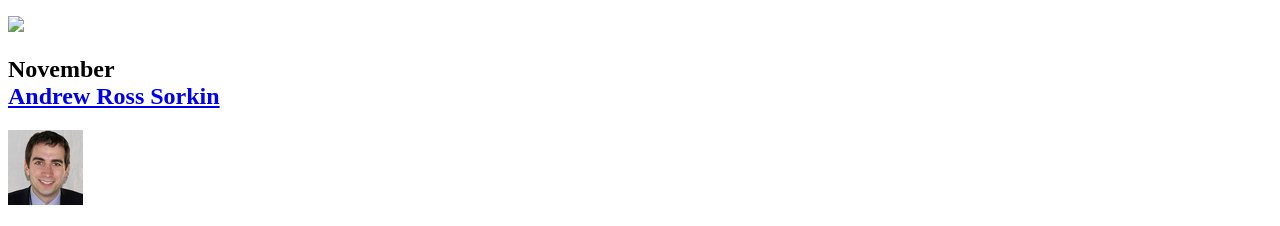
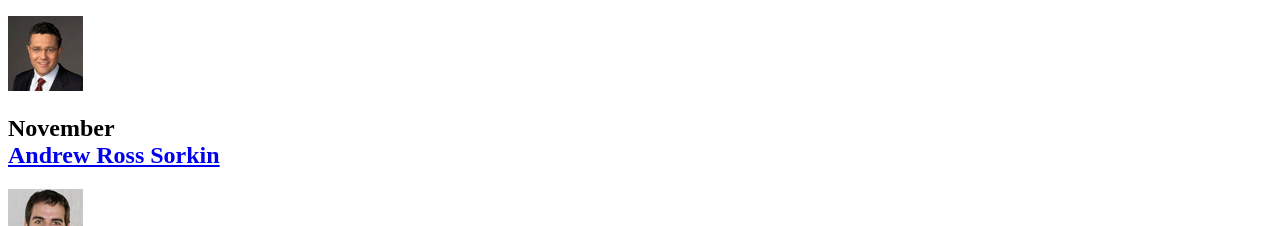
Before and after one commit to ap2437/A08, a plain HTML site: page index.html in a window 1280 px wide. Shown: the part 548-774 px from the top of the page. Drawn offline with Linux system fonts and the light colour scheme; files whose address does not match are found by name.

Commit message:
testing sorkin75.jpg

```diff
--- a/index.html
+++ b/index.html
@@ -27,7 +27,7 @@
     </ul>
     <h1>This season's guest speakers</h1>
     <h2>October<br><a href="speakers/toobin.html">Jeffrey Toobin</a></h2>
-    <img src="images/toobin75.jpg">
+    <img src="toobin75.jpg">
 
     <h2>November<br><a href="speakers/sorkin.html">Andrew Ross Sorkin</a></h2>
     <img src="images/sorkin75.jpg"></h2>
```
